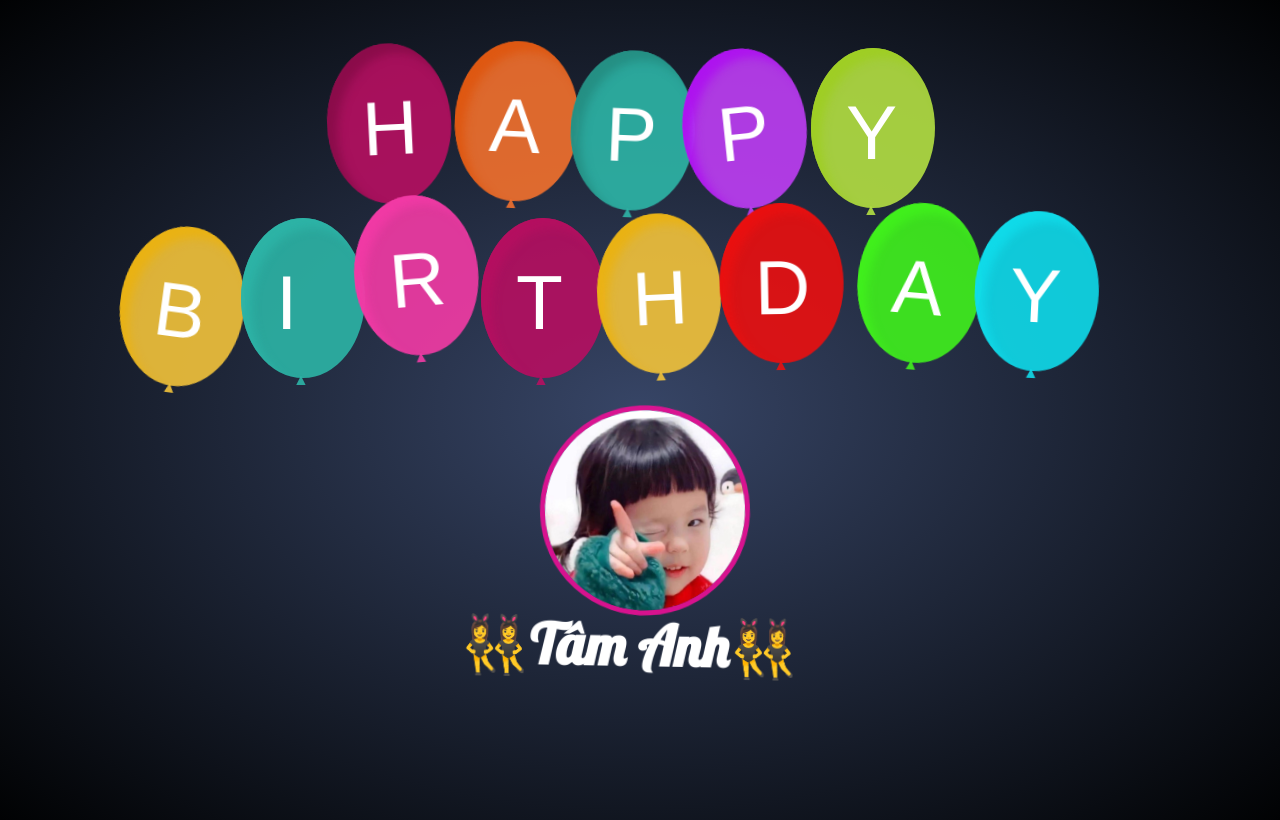
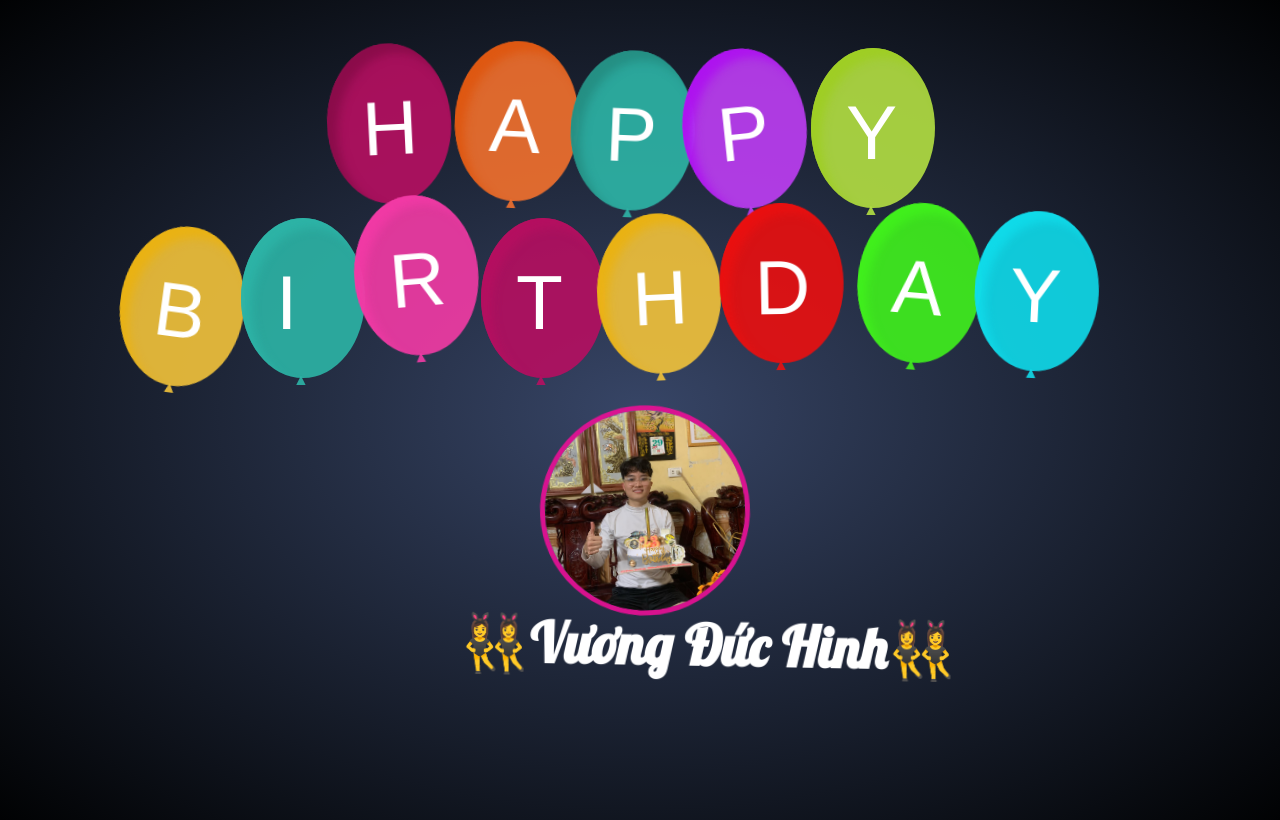
Before and after one commit to tamanh141223/happybirthday, a plain HTML site: page index.html in a window 1280 px wide. Drawn offline with nearby package versions, Linux system fonts and the light colour scheme; a web font is replaced by a local one.

Commit message:
Happy birthday

```diff
--- a/index.html
+++ b/index.html
@@ -52,13 +52,15 @@
       <div class="avatar">
         <!-- 3. Avatar của người bạn muốn gởi lời chúc -->
         <img
-          src="./avatar.jpg"
+          src="./avatar2.jpg"
           alt=""
           class="avatar__img"
           onclick="showMessage()"
         />
         <!-- 4. Tên của người đó -->
-        <h1 onclick="showMessage()" class="avatar__title">👯‍♀Tâm Anh👯‍♀</h1>
+        <h1 onclick="showMessage()" class="avatar__title">
+          👯‍♀Vương Đức Hinh👯‍♀
+        </h1>
       </div>
 
       <!-- 5. Phần nhạc -->
@@ -74,7 +76,7 @@
         // 6. Lời nhắn hiện ra khi bấm vào tên hoặc avatar
         swal({
           title: "Lời nhắn", // Tiêu đề của popup
-          text: "Chỗ này là để viết lời chúc nhưng không biết chúc gì vì...", // Nội dung lời nhắn
+          text: "Cu Hinh đầu khấc", // Nội dung lời nhắn
           button: {
             text: "❤️️",
           },
--- a/style.css
+++ b/style.css
@@ -233,6 +233,7 @@ span {
 }
 
 .avatar__img {
+  object-fit: cover;
   width: 200px;
   height: 200px;
   border-radius: 50%;
```
Also changed, not shown: avatar2.jpg (added).
